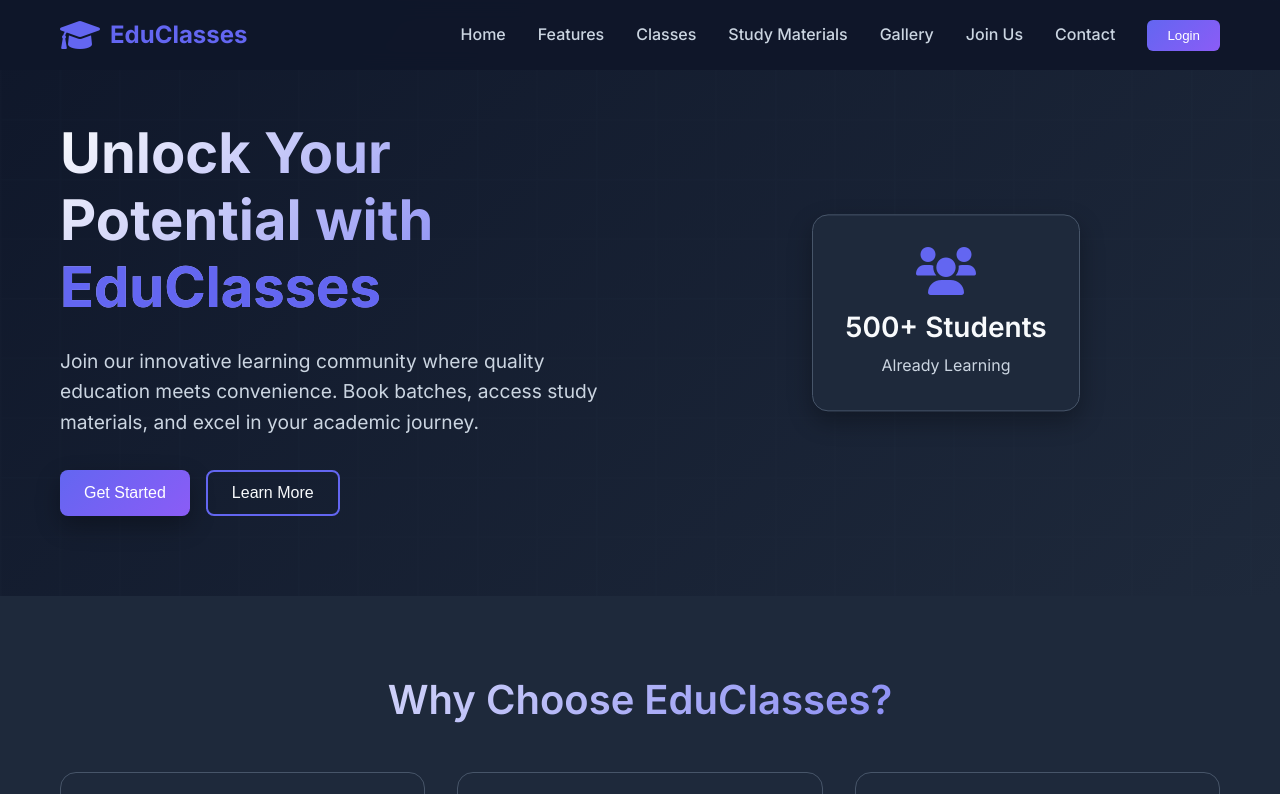
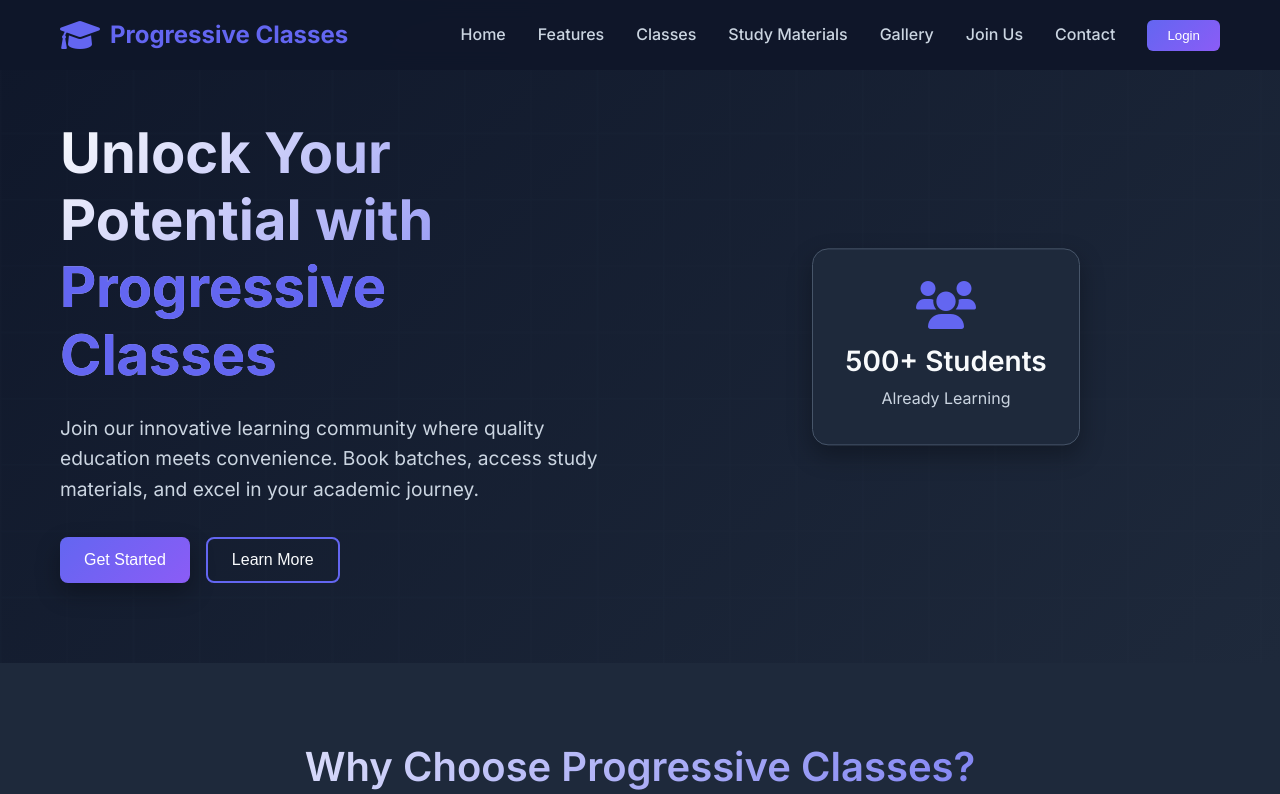
Before and after one commit to isandy010/Classes-Website, a plain HTML site: page index.html in a window 1280 px wide. Shown: the top 794 px of the page. Drawn offline with Linux system fonts and the light colour scheme.

Commit message:
Add files via upload

```diff
--- a/index.html
+++ b/index.html
@@ -3,7 +3,7 @@
 <head>
     <meta charset="UTF-8">
     <meta name="viewport" content="width=device-width, initial-scale=1.0">
-    <title>EduClasses - Your Learning Journey Starts Here</title>
+    <title>Progressive Classes - Your Learning Journey Starts Here</title>
     <link rel="stylesheet" href="styles.css">
     <link href="https://cdnjs.cloudflare.com/ajax/libs/font-awesome/6.0.0/css/all.min.css" rel="stylesheet">
     <link href="https://fonts.googleapis.com/css2?family=Inter:wght@300;400;500;600;700&display=swap" rel="stylesheet">
@@ -14,7 +14,7 @@
         <div class="nav-container">
             <div class="nav-logo">
                 <i class="fas fa-graduation-cap"></i>
-                <span>EduClasses</span>
+                <span>Progressive Classes</span>
             </div>
             <ul class="nav-menu">
                 <li><a href="#home">Home</a></li>
@@ -38,7 +38,7 @@
     <section id="home" class="hero">
         <div class="hero-container">
             <div class="hero-content">
-                <h1>Unlock Your Potential with <span class="highlight">EduClasses</span></h1>
+                <h1>Unlock Your Potential with <span class="highlight">Progressive Classes</span></h1>
                 <p>Join our innovative learning community where quality education meets convenience. Book batches, access study materials, and excel in your academic journey.</p>
                 <div class="hero-buttons">
                     <button class="btn-primary" onclick="scrollToSection('join')">Get Started</button>
@@ -58,7 +58,7 @@
     <!-- Features Section -->
     <section id="features" class="features">
         <div class="container">
-            <h2 class="section-title">Why Choose EduClasses?</h2>
+            <h2 class="section-title">Why Choose Progressive Classes?</h2>
             <div class="features-grid">
                 <div class="feature-card">
                     <div class="feature-icon">
@@ -189,7 +189,7 @@
                     </form>
                 </div>
                 <div class="join-info">
-                    <h3>Why Join EduClasses?</h3>
+                    <h3>Why Join Progressive Classes?</h3>
                     <ul>
                         <li><i class="fas fa-check"></i> Personalized learning experience</li>
                         <li><i class="fas fa-check"></i> Small batch sizes for better attention</li>
@@ -212,28 +212,28 @@
                         <i class="fas fa-map-marker-alt"></i>
                         <div>
                             <h4>Address</h4>
-                            <p>123 Education Street, Learning District<br>City, State 12345</p>
+                            <p>Gala No. 7, Mangalmurti Apartment, Vidyaniketan Road, Manpada<br>Dombivli East</p>
                         </div>
                     </div>
                     <div class="contact-item">
                         <i class="fas fa-phone"></i>
                         <div>
                             <h4>Phone</h4>
-                            <p>+1 (555) 123-4567</p>
+                            <p>+91 99004500365</p>
                         </div>
                     </div>
                     <div class="contact-item">
                         <i class="fas fa-envelope"></i>
                         <div>
                             <h4>Email</h4>
-                            <p>info@educlasses.com</p>
+                            <p>progressiveclasses365@gmail.com</p>
                         </div>
                     </div>
                     <div class="contact-item">
                         <i class="fas fa-clock"></i>
                         <div>
                             <h4>Hours</h4>
-                            <p>Monday - Friday: 8:00 AM - 8:00 PM<br>Saturday: 9:00 AM - 6:00 PM</p>
+                            <p>Monday - Saturday: 8:00 AM - 9:00 PM<br>Sunday: 8:00 AM - 3:00 PM</p>
                         </div>
                     </div>
                 </div>
@@ -256,7 +256,7 @@
         <div class="container">
             <div class="footer-content">
                 <div class="footer-section">
-                    <h3>EduClasses</h3>
+                    <h3>Progressive Classes</h3>
                     <p>Empowering students with quality education and innovative learning experiences.</p>
                     <div class="social-links">
                         <a href="#"><i class="fab fa-facebook"></i></a>
@@ -293,7 +293,7 @@
                 </div>
             </div>
             <div class="footer-bottom">
-                <p>&copy; 2024 EduClasses. All rights reserved.</p>
+                <p>&copy; 2025 Progressive Classes. All rights reserved.</p>
             </div>
         </div>
     </footer>
```
